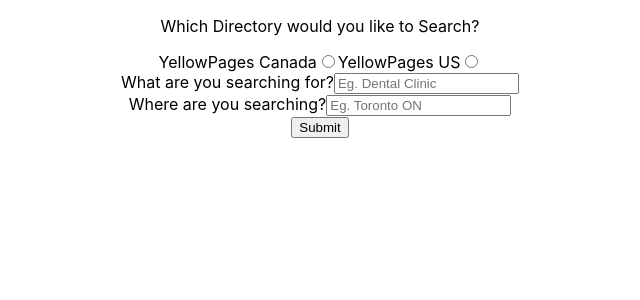
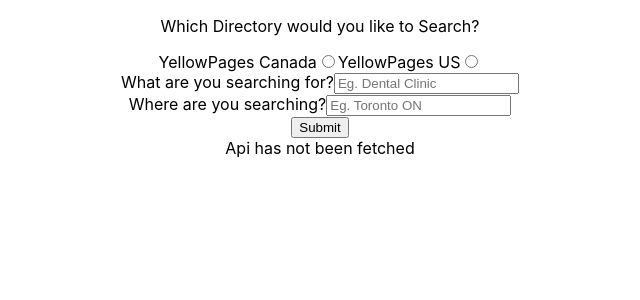
Before and after one commit to TahaM1/ScholarshipScraper, a React (Create React App) app in the folder react-frontend/: page / in a window 1280 px wide. Shown: the top 300 px of the page, without its empty margins (320-960 px from the left). Built offline with nearby package versions, Linux system fonts and the light colour scheme.

Commit message:
displays links when api data is fetched and saved to state

```diff
--- a/react-frontend/src/App.js
+++ b/react-frontend/src/App.js
@@ -3,22 +3,34 @@
 import "./App.css";
 import Form from "./Form";
 
-function App() {
-  const [currentTime, setCurrentTime] = useState(0);
+class App extends React.Component {
+  state = {
+    links: [],
+  };
 
-  // useEffect(() => {
-  //   fetch("/time")
-  //     .then((res) => res.json())
-  //     .then((data) => {
-  //       setCurrentTime(data.time);
-  //     });
-  // }, []);
+  updateLinks = (data) => {
+    this.setState({
+      links: data,
+    });
+    console.log(this.state.links);
+  };
 
-  return (
-    <div className="App">
-      <Form />
-    </div>
-  );
+  render() {
+    return (
+      <div className="App">
+        <div>
+          <Form updateResponse={this.updateLinks} />
+        </div>
+        <div>
+          {this.state.links.length > 0 ? (
+            <div>{this.state.links}</div>
+          ) : (
+            <div>Api has not been fetched</div>
+          )}
+        </div>
+      </div>
+    );
+  }
 }
 
 export default App;
```
